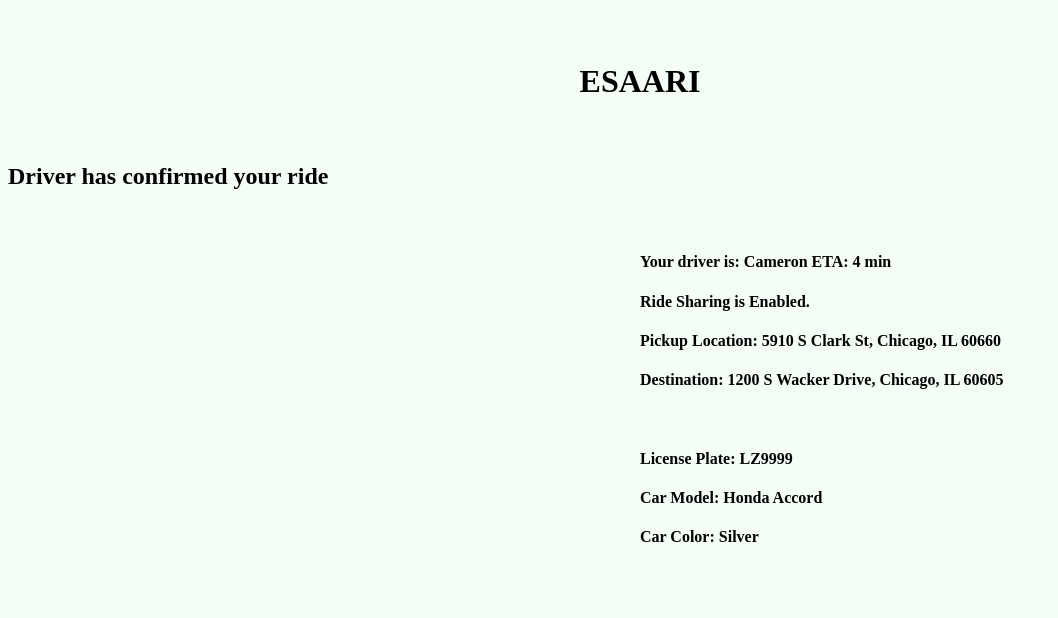
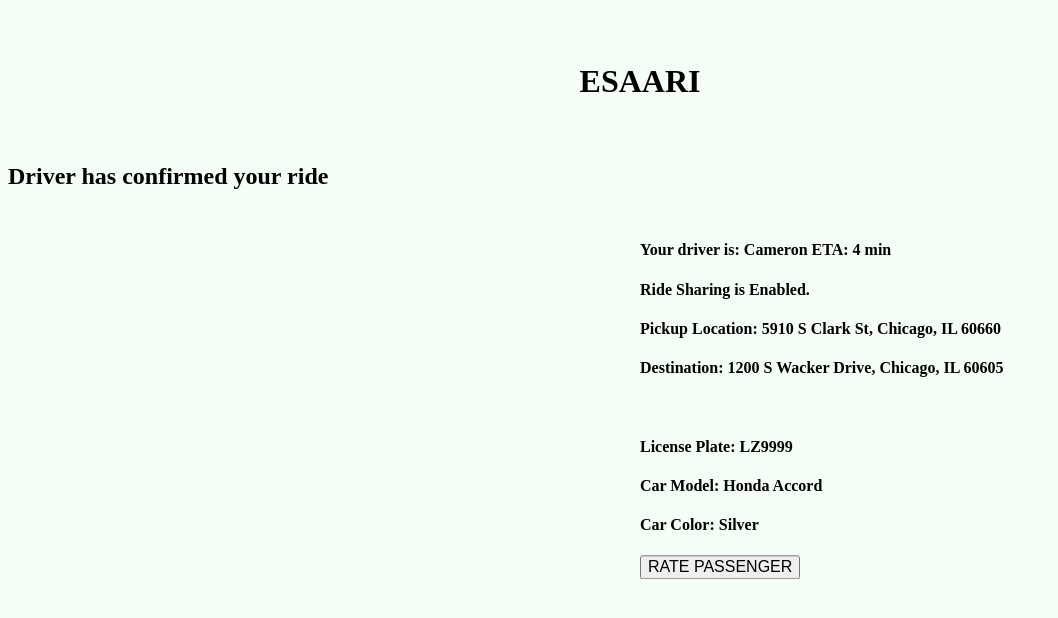
Before and after one commit to estefania-ai/487-ESAARI, a Flask app: template templates/riderconfirmation.html in a window 1280 px wide. Shown: the top 618 px of the page, without its empty margins (0-1058 px from the left). Run offline with Flask 2, Linux system fonts and the light colour scheme; the template is opened without the code that fills it, so the values that code supplies are empty.

Commit message:
added Rate Buttons to riderconfirmation and driver confirmation

```diff
--- a/templates/driverconfirmation.html
+++ b/templates/driverconfirmation.html
@@ -11,7 +11,7 @@
       <h2>Destination: 1200 S Wacker Drive, Chicago, IL 60605</h2>
       <h2>Estimated Time to Destination: 36 min</h2>
       <h2>Earnings: $24.98</h2>
-
+      <input class="RateButton" type="submit" name="Rating"  value="RATE PASSENGER" style="font-size:16px;"/>
   </div>
 
   {% endblock %}
--- a/templates/riderconfirmation.html
+++ b/templates/riderconfirmation.html
@@ -16,7 +16,8 @@
       <h4>Car Model: Honda Accord</h4>
       <h4>Car Color: Silver</h4>
 
-    </div>
+      <input class="RateButton" type="submit" name="Rating"  value="RATE PASSENGER" style="font-size:16px;"/>
+</div>
   </div>
 
   {% endblock %}
```
